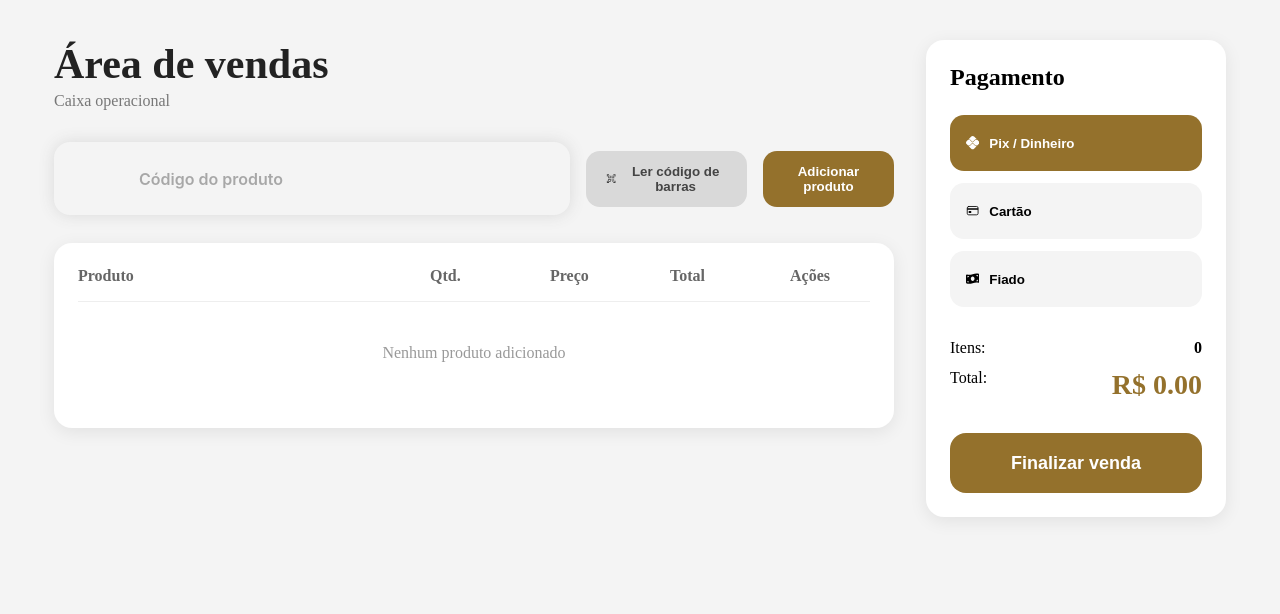
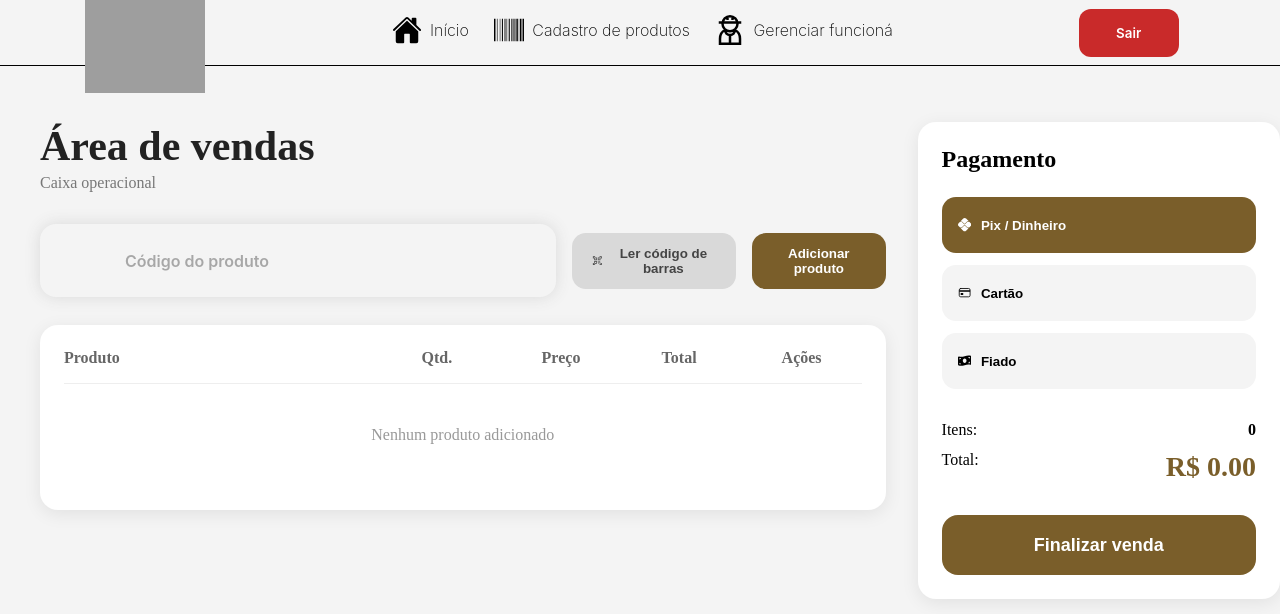
Before and after one commit to alana-lit/pao-fresquim, a React (Vite) app in the folder client/: page /sales in a window 1280 px wide. Shown: the top 614 px of the page. Built offline with nearby package versions, Linux system fonts and the light colour scheme; grey boxes are pictures that could not be loaded.

Commit message:
aaaaaaaaaaaaaaaaaaaaaaaaaaaaaaaaaaaaaaaaaaaaaaaaaaaaaaaaaaaaaaaaaaaaaaaaaaaaaaaaaaaaaaaaaaaaaaaaaaaaaaaaaaaaaaaaaaaaaaaaaaaaaaaaaaaaaaaaaaaaaaaaaaaaaaaaaaaaaaaaaaaaaa

```diff
--- a/client/src/components/SideBar/sideBar.css
+++ b/client/src/components/SideBar/sideBar.css
@@ -1,14 +1,22 @@
 aside.menu_aside {
+    display: flex;
+    flex-direction: column;
+    gap: 1rem;
+
     padding: 0 1rem;
     border-right: 1px solid var(--black);
 
     width: 20%;
     height: 100vh;
 
+    position: sticky;
+    top: 0;
+
     @media screen and (width <= 700px) {
         display: flex;
         flex-direction: row;
         align-items: center;
+        gap: 0;
 
         padding: 1rem 1rem 2rem 0;
         margin: 1rem 0;
@@ -18,6 +26,9 @@ aside.menu_aside {
 
         border-right: 0;
         border-bottom: 1px solid var(--black);
+
+        position: inherit;
+        top: inherit;
 
         & > img {
             height: 120px;
@@ -55,6 +66,4 @@ aside.menu_aside > button {
     border-radius: 12px;
     background-color: var(--red);
     color: var(--white);
-
-    margin-top: 1rem;
 }
--- a/client/src/pages/AddProductPage/AddProductPage.jsx
+++ b/client/src/pages/AddProductPage/AddProductPage.jsx
@@ -1,8 +1,10 @@
 import './addProduct.css'
 import { SideBar } from '../../components/SideBar/SideBar.jsx'
 import { Input } from '../../components/Input/Input.jsx'
-import { MdAttachMoney, MdOutlineAddShoppingCart, MdOutlineNewLabel } from 'react-icons/md'
+import { MdAttachMoney, MdDateRange, MdOutlineAddShoppingCart, MdOutlineDescription, MdOutlineNewLabel } from 'react-icons/md'
 import { FaBarcode } from 'react-icons/fa'
+import { LiaInfoSolid } from 'react-icons/lia'
+import { TbMoodSick } from 'react-icons/tb'
 
 export const AddProductPage = () => {
     return (
@@ -11,8 +13,13 @@ export const AddProductPage = () => {
             <form action="">
                 <h1 className="font_poppins_regular">Cadastro de Produtos</h1>
                 <div className="input_containers">
+                    <Input id="prod_code" placeholder="Código do Produto" inputType="number" LabelIcon={LiaInfoSolid} hasIconAside={true}/>
                     <Input id="prod_name" placeholder="Nome do Produto" inputType="text" LabelIcon={MdOutlineNewLabel} hasIconAside={true}/>
-                    <Input id="bar_code" placeholder="Código de Barras (escanear)" inputType="text" LabelIcon={FaBarcode} hasIconAside={true}/>
+                    <Input id="prod_fabDate" placeholder="Data de Fabricação" inputType="date" LabelIcon={MdDateRange} hasIconAside={true}/>
+                    <Input id="prod_expDate" placeholder="Data de Vencimento" inputType="date" LabelIcon={MdDateRange} hasIconAside={true}/>
+                    <Input id="prod_barCode" placeholder="Código de Barras (Opcional)" inputType="text" LabelIcon={FaBarcode} hasIconAside={true}/>
+                    <Input id="prod_alergics" placeholder="Alergicos" inputType="string" LabelIcon={TbMoodSick} hasIconAside={true}/>
+                    <Input id="prod_desc" placeholder="Descrição do Produto" inputType="string" LabelIcon={MdOutlineDescription} hasIconAside={true}/>
                     <Input id="price" placeholder="Valor do Produto" inputType="number" LabelIcon={MdAttachMoney} hasIconAside={true}/>
                 </div>
                 <button className='font_poppins_bold'>
--- a/client/src/pages/AddProductPage/addProduct.css
+++ b/client/src/pages/AddProductPage/addProduct.css
@@ -1,7 +1,5 @@
 div.page_container {
     display: flex;
-    align-items: center;
-
     gap: 2rem;
 
     @media screen and (width <= 700px) {
@@ -15,6 +13,7 @@ div.page_container > form {
     flex-direction: column;
     align-items: center;
 
+    padding: 1rem 0;
     gap: 1rem;
 
     & > div {
--- a/client/src/pages/SalesPage/SalesPage.jsx
+++ b/client/src/pages/SalesPage/SalesPage.jsx
@@ -9,6 +9,7 @@ import { Input } from "../../components/Input/Input"
 import { ModalContainer } from "../../components/ModalContainer/ModalContainer"
 
 import "./salesPage.css"
+import { SideBar } from "../../components/SideBar/SideBar"
 
 const mockProducts = [
     {
@@ -138,6 +139,7 @@ export const SalesPage = () => {
 
     return (
         <div className="sales-page scrollbar">
+            <SideBar />
             <div className="sales-container">
 
                 {/* LEFT */}
--- a/client/src/pages/SalesPage/salesPage.css
+++ b/client/src/pages/SalesPage/salesPage.css
@@ -1,8 +1,7 @@
 .sales-page {
+    display: flex;
     width: 100%;
     min-height: 100vh;
-
-    padding: 40px;
 
     background-color: #f4f4f4;
 }
@@ -11,16 +10,21 @@
     display: flex;
     justify-content: center;
     gap: 32px;
+
+    padding: 40px 0 0 40px;
+    width: 100%;
+
+    @media screen and (width >= 1600px) {
+        max-width: calc(100% - 20% - 40px);
+    }
 }
 
 .sales-left {
-    /* flex: 1; */
     width: 70%
 }
 
 .sales-right {
-    /* width: 360px; */
-    width: 25%
+    width: 30%
 }
 
 .sales-header h1 {
@@ -34,15 +38,12 @@
 }
 
 .product-actions {
+    display: flex;
+    align-items: center;
+
+    gap: 16px;
     margin-top: 32px;
-
-    display: flex;
-    gap: 16px;
-    align-items: center;
-}
-
-.product-code-input {
-    flex: 1;
+    max-width: 100%;
 }
 
 .barcode-button,
@@ -61,12 +62,10 @@
 .barcode-button,
 .add-product-button {
     height: 56px;
-
     padding: 0 20px;
 
+    font-weight: bold;
     border-radius: 14px;
-
-    font-weight: bold;
 }
 
 .barcode-button {
@@ -79,7 +78,7 @@
 }
 
 .add-product-button {
-    background-color: #94712c;
+    background-color: var(--primary-color);
     color: white;
 }
 
@@ -213,7 +212,7 @@
 }
 
 .payment-options button.active {
-    background-color: #94712c;
+    background-color: var(--primary-color);
     color: white;
 }
 
@@ -244,7 +243,7 @@
 
 .total-price {
     font-size: 28px;
-    color: #94712c;
+    color: var(--primary-color);
 }
 
 .finish-sale-button {
@@ -255,7 +254,7 @@
 
     border-radius: 16px;
 
-    background-color: #94712c;
+    background-color: var(--primary-color);
     color: white;
 
     font-size: 18px;
@@ -285,8 +284,55 @@
 
     border-radius: 12px;
 
-    background-color: #94712c;
+    background-color: var(--primary-color);
     color: white;
+}
+
+@media screen and (width <= 1600px) {
+    .sales-page > aside.menu_aside {
+        display: flex;
+        flex-direction: row;
+        align-items: center;
+        justify-content: space-around;
+
+        padding: 1rem 1rem 2rem 0;
+        margin: 1rem 0;
+
+        width: 100%;
+        height: 3.125rem;
+
+        border-right: 0;
+        border-bottom: 1px solid var(--black);
+
+        & > img {
+            height: 120px;
+            width: 120px;
+        }
+
+        & > ul {
+            display: flex;
+            flex-direction: row;
+
+            overflow-x: auto !important;
+            gap: 1.6rem;
+
+            padding-bottom: .3rem;
+            max-width: 500px;
+
+            & > li {
+                min-width: fit-content;
+            }
+        }
+
+
+        & > button {
+            max-width: 100px;
+        }
+    }
+
+    .sales-page {
+        flex-direction: column;
+    }
 }
 
 @media (max-width: 1200px) {
```
